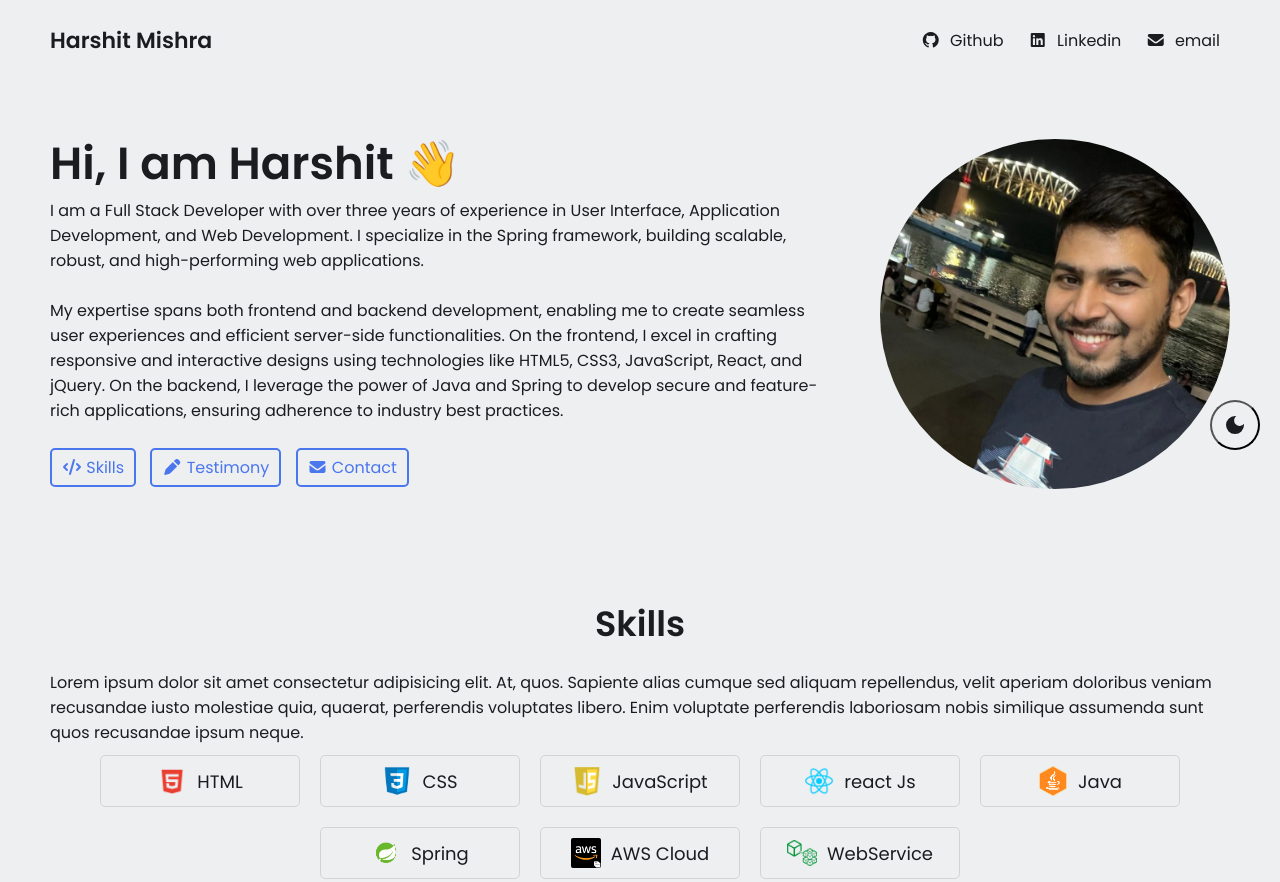
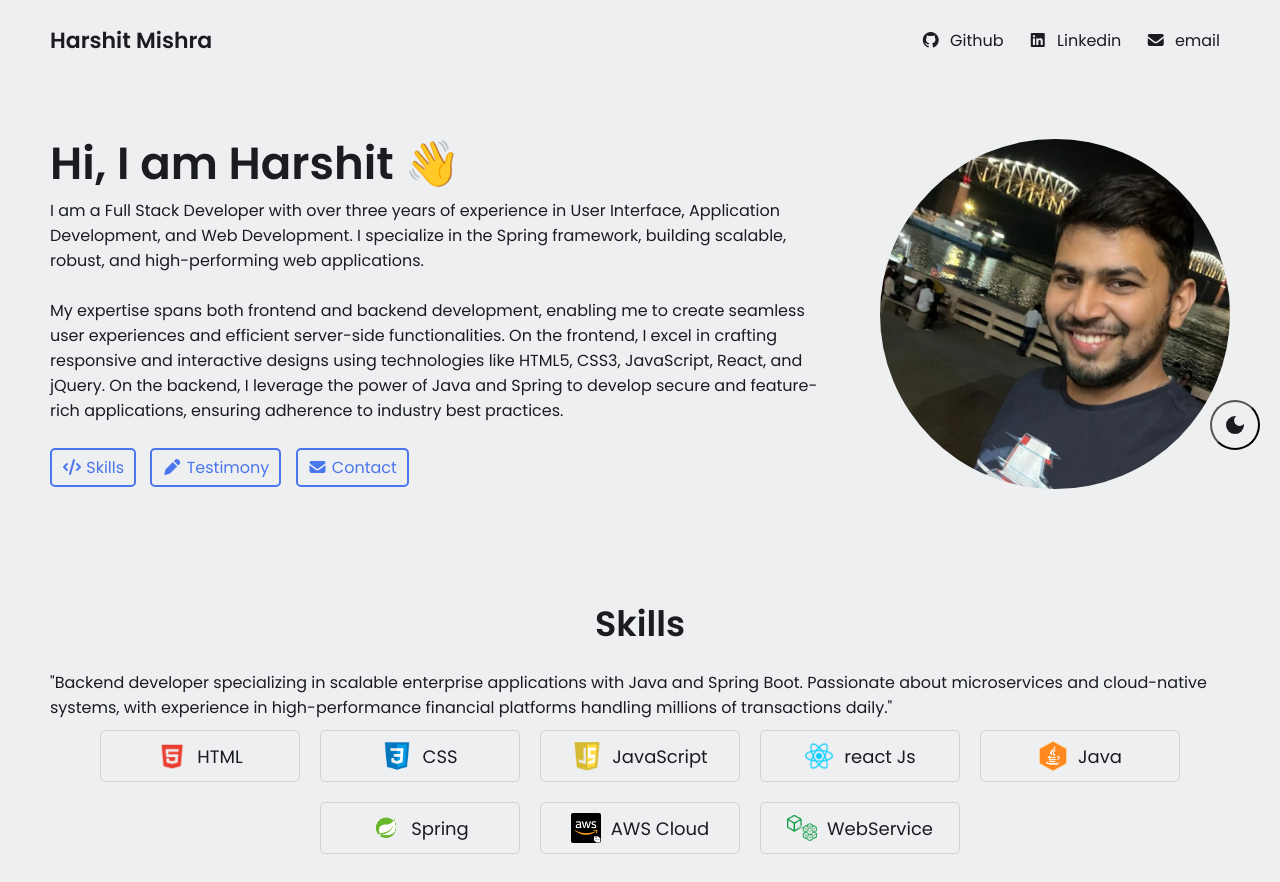
Before and after one commit to harshitspvaig-wq/portfolio, a plain HTML site: page index.html in a window 1280 px wide. Shown: the top 882 px of the page. Drawn offline with Linux system fonts and the light colour scheme.

Commit message:
Update index.html

```diff
--- a/index.html
+++ b/index.html
@@ -78,7 +78,7 @@
     <section id="skills" class="skills-section">
         <h2>Skills</h2>
         <div class="text">
-            Lorem ipsum dolor sit amet consectetur adipisicing elit. At, quos. Sapiente alias cumque sed aliquam repellendus, velit aperiam doloribus veniam recusandae iusto molestiae quia, quaerat, perferendis voluptates libero. Enim voluptate perferendis laboriosam nobis similique assumenda sunt quos recusandae ipsum neque.
+            "Backend developer specializing in scalable enterprise applications with Java and Spring Boot. Passionate about microservices and cloud-native systems, with experience in high-performance financial platforms handling millions of transactions daily."
         </div>
 
         <div class="cells">
```
